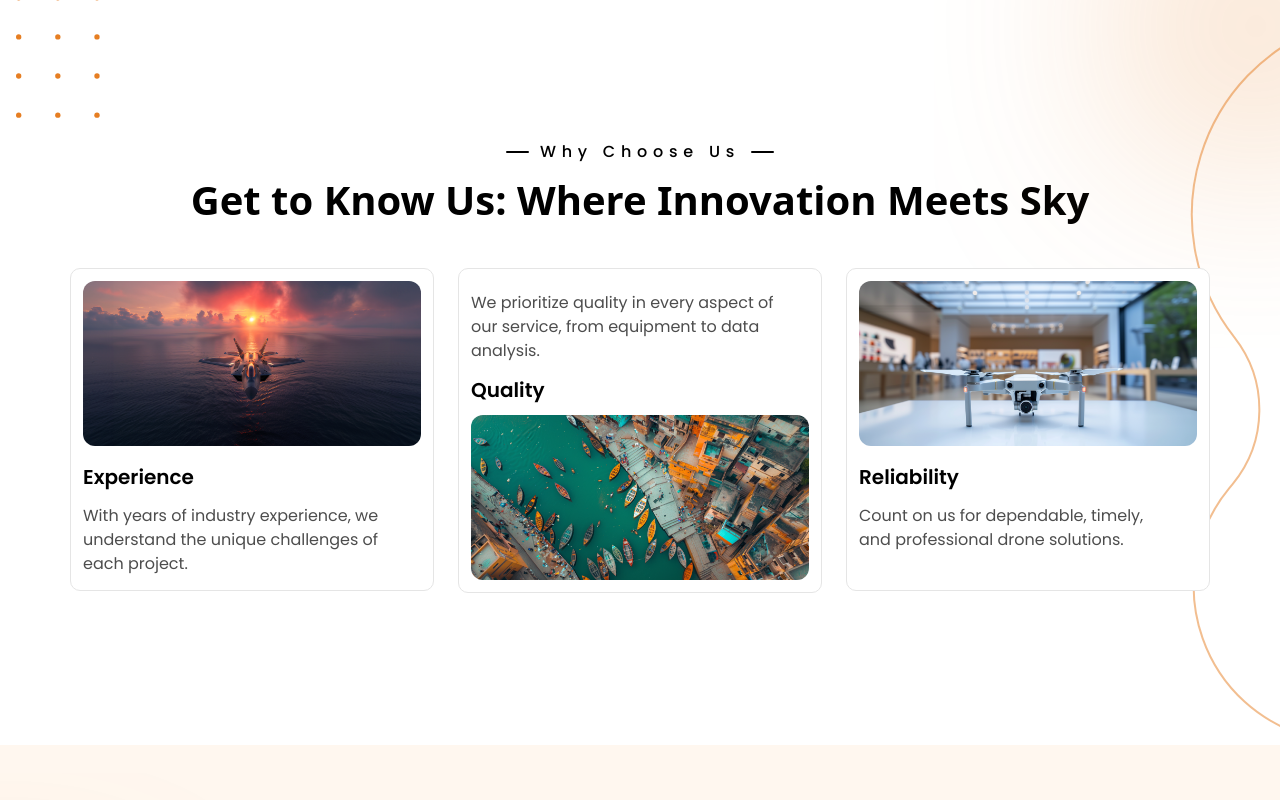
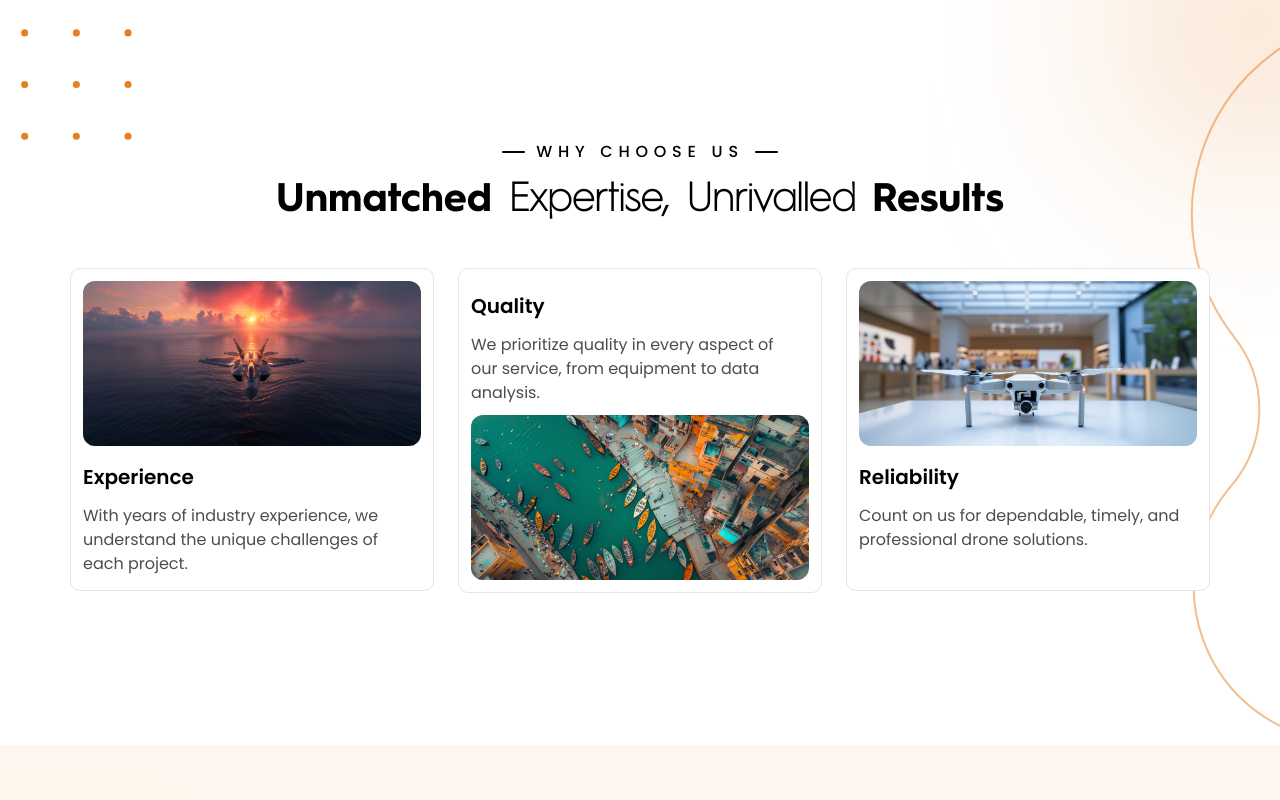
Before and after one commit to mayankpcp7/hartley-ariel, a React (Create React App) app: page / in a window 1280 px wide. Shown: the top 800 px of the page. Built offline with nearby package versions, Linux system fonts and the light colour scheme.

Commit message:
choose section done

```diff
--- a/src/App.css
+++ b/src/App.css
@@ -1,18 +1,19 @@
 @import url("https://fonts.googleapis.com/css2?family=Poppins:ital,wght@0,100;0,200;0,300;0,400;0,500;0,600;0,700;0,800;0,900;1,100;1,200;1,300;1,400;1,500;1,600;1,700;1,800;1,900&display=swap");
+
 @font-face {
   font-family: "hurme-geometric";
-  src: url("./assets/fonts/HurmeGeometricSans1-Bold.otf");
+  src: url('./assets/fonts/HurmeGeometricSans1-Bold.otf');
 }
 
 .ff_hurmebold {
-  font-family: "hurme-geometricbold";
+  font-family: "hurme-geometric" !important;
 }
 
 @font-face {
   font-family: "HurmeGeometricSans1-Thin";
-  src: url("./assets/fonts/HurmeGeometricSans1-Thin.otf");
+  src: url('./assets/fonts/HurmeGeometricSans1-Thin.otf');
 }
 
 .ff_hurmethin {
-  font-family: "HurmeGeometricSans1-Thin";
+  font-family: "HurmeGeometricSans1-Thin" !important;
 }
--- a/src/components/AboutUs.jsx
+++ b/src/components/AboutUs.jsx
@@ -47,12 +47,12 @@ const AboutUs = () => {
           <div className="flex flex-col max-w-[900px] items-center lg:items-start lg:max-w-[462px] xl:max-w-full justify-center mt-6 xl:ps-32 ms-1">
             <div className="flex items-center w-full gap-[11px] justify-center lg:justify-start">
               <span className="bg-black w-[22.89px] h-[2.36px] rounded-sm"></span>
-              <p className="font-poppins leading-auto tracking-wide text-black text-xs sm:text-sm md:text-base font-medium">
-                About US
+              <p className="font-poppins leading-auto capitalize tracking-wide text-black text-xs sm:text-sm md:text-base font-medium">
+                ABOUT US
               </p>
               <span className="bg-black w-[22.89px] h-[2.36px] rounded-sm"></span>
             </div>
-            <h2 className="text-center lg:text-start text-black font-bold text-2xl sm:text-3xl md:text-4xl lg:text-5xl mt-2 lg:mt-4 leading-sm font-hurme-bold">
+            <h2 className="text-center lg:text-start text-black ff_hurmebold font-bold text-2xl sm:text-3xl md:text-4xl lg:text-5xl mt-2 lg:mt-4 leading-sm ">
               Get to Know Us:
               <span className="ff_hurmethin"> Where Innovation </span>
               Meet Sky
--- a/src/components/ChooseUs.jsx
+++ b/src/components/ChooseUs.jsx
@@ -1,10 +1,13 @@
 import React from "react";
+import aircraft from "../assets/images/webp/choose-us/aircraft.webp";
+import drone from "../assets/images/webp/choose-us/drone.webp";
+import boats from "../assets/images/webp/choose-us/boats.webp";
 import rightvec from "../assets/images/svg/choose-us/right-line-vector.svg";
 import leftvec from "../assets/images/svg/choose-us/dots-vector.svg";
 import rightEllipse from "../assets/images/svg/choose-us/top-right-ellipse.svg";
-import { chooseCards } from "./common/Helper";
 const ChooseUs = () => {
   return (
+    <>
       <div className="bg-white relative xl:mb-2 xl:pb-36 xl:pt-28 lg:py-24 md:py-20 sm:py-16 py-12 overflow-hidden">
         <img
           className="absolute lg:block hidden right-0 top-0 pointer-events-none -z-0"
@@ -12,7 +15,7 @@ const ChooseUs = () => {
           alt="vector"
         />
         <img
-        className="absolute -top-[6%] lg:w-full md:block hidden max-w-[70px] xl:max-w-[100px] start-0 pointer-events-none -z-0"
+          className="absolute -top-[10%]  md:block hidden start-0 pointer-events-none -z-0"
           src={leftvec}
           alt="vector"
         />
@@ -25,67 +28,77 @@ const ChooseUs = () => {
           <div className="flex items-center w-full gap-[11px] justify-center">
             <span className="bg-black w-[22.89px] h-[2.36px] rounded-sm"></span>
             <p className="font-poppins leading-auto tracking-wide text-black text-xs sm:text-sm md:text-base font-medium">
-            Why Choose Us
+              WHY CHOOSE US
             </p>
             <span className="bg-black w-[22.89px] h-[2.36px] rounded-sm"></span>
           </div>
-        <h2 className="text-center text-black font-bold text-2xl sm:text-3xl md:text-4xl lg:text-5xl mt-2 sm:mt-4 leading-sm font-hurme-bold">
-          Get to Know Us: Where Innovation Meets Sky
+          <h2 className="text-center text-black font-bold text-2xl sm:text-3xl md:text-4xl lg:text-5xl mt-2 sm:mt-4 leading-sm ff_hurmebold">
+            Unmatched
+            <span className=" ff_hurmethin"> Expertise, Unrivalled </span>
+            Results
           </h2>
-        <div className="flex justify-center relative z-20 flex-row gap-5 lg:gap-0 lg:-mx-3 flex-wrap mt-6 sm:mt-8 lg:mt-12">
-          {chooseCards.map((card, index) => (
-            <div
-              key={index}
-              className="max-w-[400px] sm:w-5/12 lg:w-4/12 lg:px-3"
-            >
-              <div
-                className={`flex ${
-                  card.reverse
-                    ? "flex-col-reverse sm:flex-col sm:justify-start justify-end"
-                    : "flex-col"
-                } bg-white min-h-[323px] border rounded-[10px] hover:border-lightOrange duration-300 transition-all hover:shadow-expertise p-3 border-grey`}
-              >
-                {card.reverse ? (
-                  <>
+          <div className="flex justify-center relative z-20 flex-row gap-5 lg:gap-0 lg:-mx-3 flex-wrap mt-6 sm:mt-8 lg:mt-12 ">
+            <div className=" max-w-[400px] sm:w-5/12 lg:w-4/12 lg:px-3">
+              <div className="flex flex-col bg-white min-h-[323px] border rounded-[10px] hover:border-lightOrange duration-300 transition-all hover:shadow-expertise p-3 border-grey">
+                <div className="rounded-xl overflow-hidden">
+                  <img
+                    className="lg:max-w-[340px] w-full h-[165px] object-cover"
+                    src={aircraft}
+                    alt="aircraft"
+                  />
+                </div>
+
+                <h5 className="font-poppins text-xl text-black font-semibold leading-md mt-4">
+                  Experience
+                </h5>
+                <p className="text-darkGrey font-poppins font-normal pt-3 text-sm md:text-base leading-md lg:max-w-[309px]">
+                  With years of industry experience, we understand the unique
+                  challenges of each project.
+                </p>
+              </div>
+            </div>
+            <div className=" max-w-[400px] sm:w-5/12 lg:w-4/12 lg:px-3">
+              <div className="flex bg-white flex-col-reverse sm:flex-col sm:justify-start justify-end  min-h-[323px] border rounded-[10px] hover:border-lightOrange duration-300 transition-all hover:shadow-expertise p-3 border-grey">
                 <div className="flex flex-col-reverse sm:flex-col">
-                      <p className="text-darkGrey font-poppins font-normal mt-[10px] text-sm md:text-base leading-md lg:max-w-[309px]">
-                        {card.description}
+                  <h5 className="font-poppins text-xl text-black font-semibold leading-md pt-[10px]">
+                    Quality
+                  </h5>
+                  <p className="text-darkGrey font-poppins font-normal mt-[12px] text-sm md:text-base leading-md lg:max-w-[309px]">
+                    We prioritize quality in every aspect of our service, from
+                    equipment to data analysis.
                   </p>
-                      <h5 className="font-poppins text-xl text-black font-semibold leading-md pt-3">
-                        {card.title}
-                      </h5>
                 </div>
                 <div className="rounded-xl overflow-hidden mt-[10px]">
                   <img
                     className="lg:max-w-[340px] w-full h-[165px] object-cover"
-                        src={card.image}
-                        alt={card.title}
+                    src={boats}
+                    alt="boats"
                   />
                 </div>
-                  </>
-                ) : (
-                  <>
+              </div>
+            </div>
+            <div className=" max-w-[400px] sm:w-5/12 lg:w-4/12 lg:px-3">
+              <div className="flex flex-col bg-white h-[323px] border rounded-[10px] hover:border-lightOrange duration-300 transition-all hover:shadow-expertise p-3 border-grey">
                 <div className="rounded-xl overflow-hidden">
                   <img
                     className="lg:max-w-[340px] w-full h-[165px] object-cover"
-                        src={card.image}
-                        alt={card.title}
+                    src={drone}
+                    alt="drone"
                   />
                 </div>
                 <h5 className="font-poppins text-xl text-black font-semibold leading-md mt-4">
-                      {card.title}
+                  Reliability
                 </h5>
-                    <p className="text-darkGrey font-poppins font-normal pt-3 text-sm md:text-base leading-md lg:max-w-[309px]">
-                      {card.description}
+                <p className="text-darkGrey font-poppins font-normal pt-3 text-sm md:text-base leading-md lg:max-w-[334px]">
+                  Count on us for dependable, timely, and professional drone
+                  solutions.
                 </p>
-                  </>
-                )}
-              </div>
-            </div>
-          ))}
               </div>
             </div>
           </div>
+        </div>
+      </div>
+    </>
   );
 };
 
```
Also changed, not shown: src/assets/images/svg/footer/ellipse.svg. Lines whose indentation alone changed are shown as unchanged.
